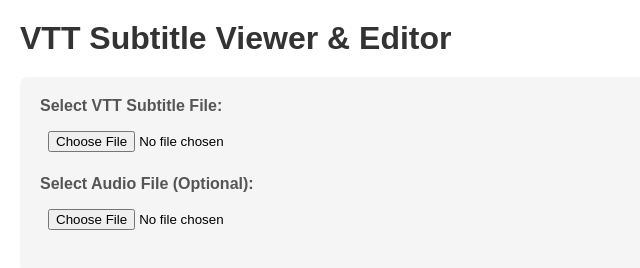
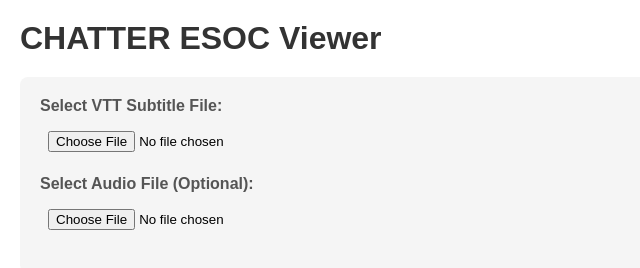
Before and after one commit to Bosa17/CHATTERViewerESOC, a plain HTML site: page index.html in a window 1280 px wide. Shown: the whole page, without its empty margins (0-640 px from the left). Drawn offline with Linux system fonts and the light colour scheme.

Commit message:
Update name

```diff
--- a/index.html
+++ b/index.html
@@ -3,7 +3,7 @@
 <head>
     <meta charset="UTF-8">
     <meta name="viewport" content="width=device-width, initial-scale=1.0">
-    <title>VTT Subtitle Viewer</title>
+    <title>CHATTER ESOC Viewer</title>
     <style>
         * {
             margin: 0;
@@ -236,7 +236,7 @@
 </head>
 <body>
     <div class="container">
-        <h1>VTT Subtitle Viewer & Editor</h1>
+        <h1>CHATTER ESOC Viewer</h1>
 
         <div class="upload-section">
             <label for="vttFile">Select VTT Subtitle File:</label>
```
